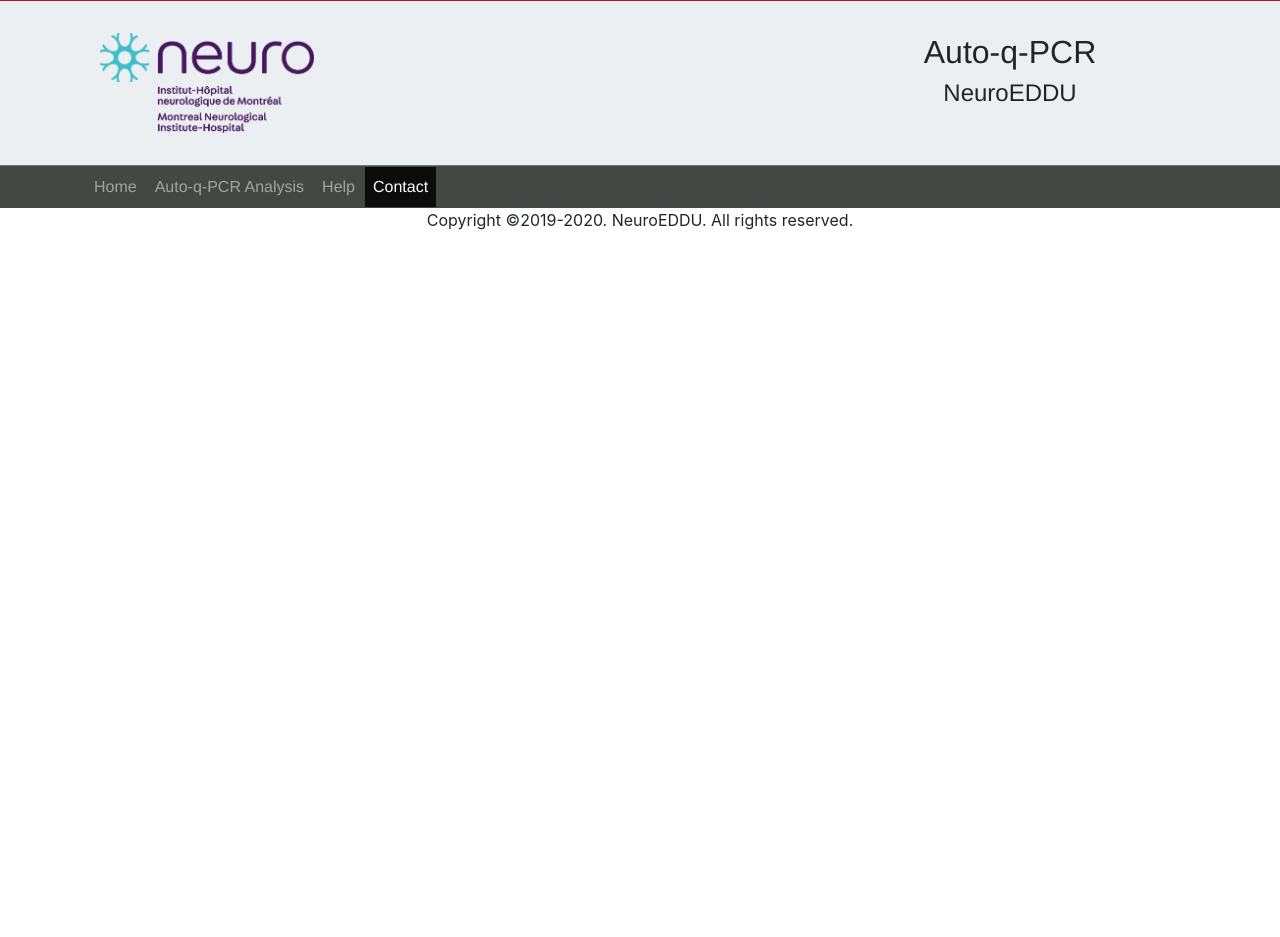
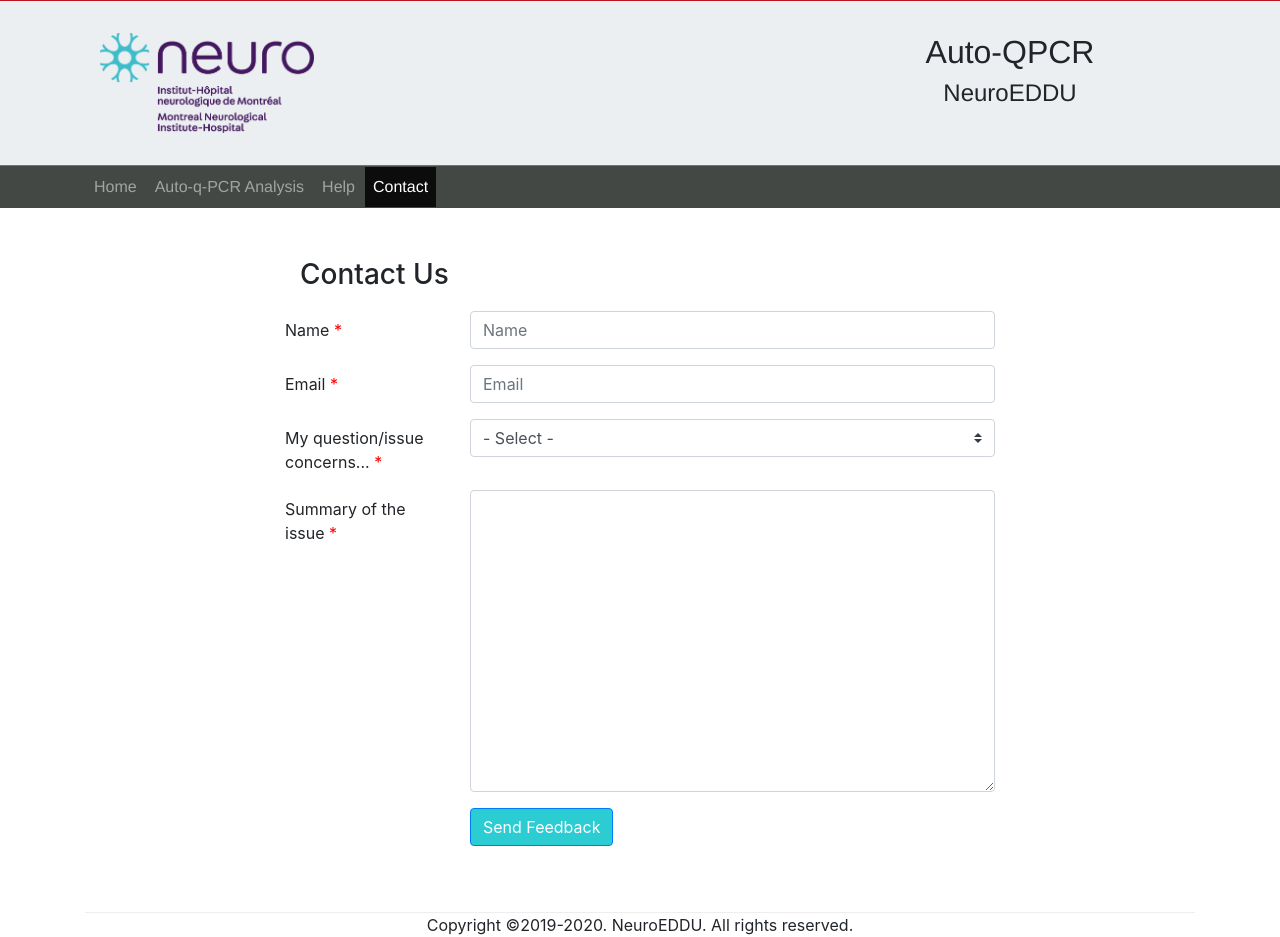
Before and after one commit to gracia-gu/Auto-q-PCR-frontend, a Flask app: page /contact in a window 1280 px wide. Before the commit the page ends 230 px from the top, so only its background shows below. Run offline with Flask 2, Linux system fonts and the light colour scheme; some libraries are stand-ins or nearby versions.

Commit message:
contact form

```diff
--- a/application/routes.py
+++ b/application/routes.py
@@ -1,6 +1,7 @@
-from application import app
+from application import app, mail
 import logging
-from flask import render_template, request, make_response, redirect, flash
+from flask import render_template, request, make_response, flash
+from flask_mail import Message
 import io
 import pandas as pd
 from application import AUTOqPCR, plot, statistics, rx_rename
@@ -21,7 +22,7 @@
 	return render_template('form.html', form=True)
 
 
-@app.route('/download', methods=["POST"])
+@app.route('/form', methods=["POST"])
 def transform_view():
 	# make log file
 	logger = logging.getLogger()
@@ -228,6 +229,18 @@
 	return render_template('help.html', user_guide=True)
 
 
-@app.route('/contact')
+@app.route('/contact', methods=['GET', 'POST'])
 def contact():
-	return render_template('contact.html', contact=True)
+	if request.method == 'POST':
+		name = request.form['name']
+		email = request.form['emailid']
+		subject = request.form['issue']
+		message = request.form['feedback']
+		body = 'Message from '+name+'\n'+message
+
+		msg = Message(subject=subject, sender=email, cc=[email], recipients=["autoqpcr@gmail.com"], reply_to=email, body=body)
+		mail.send(msg)
+		return render_template('contact.html', contact=True)
+
+	elif request.method == 'GET':
+		return render_template('contact.html', contact=True)
--- a/application/static/css/styles.css
+++ b/application/static/css/styles.css
@@ -166,3 +166,22 @@
 .btn-primary:hover {
     background-color: #470A68;
 }
+
+form label.required:after {
+    color: #FF0000;
+    content: " *";
+}
+
+form h4.required:after {
+    color: #FF0000;
+    content: " *";
+}
+
+.footnote p{
+    color: #FF0000;
+    font-size: 90%;
+}
+
+h3 {
+    margin-bottom: 1.2rem;
+}
--- a/application/templates/contact.html
+++ b/application/templates/contact.html
@@ -1,5 +1,54 @@
 {% extends "layout.html" %}
 
 {% block content %}
+    <div class="row row-content">
+        <div class="col-12 col-sm-8 offset-sm-2">
+            <div class="col-12">
+                <h3>Contact Us</h3>
+            </div>
+            <form action="{{ url_for('contact') }}" method="POST">
+                <div class="form-group row">
+                    <label for="name" class="col-md-3 col-form-label required">Name</label>
+                    <div class="col-md-9">
+                        <input type="text" class="form-control" id="name" name="name"
+                               placeholder="Name" required>
+                    </div>
+                </div>
+                <div class="form-group row">
+                    <label for="emailid" class="col-md-3 col-form-label required">Email</label>
+                    <div class="col-md-9">
+                        <input type="email" class="form-control" id="emailid" name="emailid"
+                               placeholder="Email" required>
+                    </div>
+                </div>
+                <div class="form-group row">
+                    <label for="issue" class="col-md-3 col-form-label required">My question/issue concerns...</label>
+                    <div class="col-md-9">
+                        <select class="custom-select" id="issue" name="issue" required>
+                            <option value selected>- Select -</option>
+                            <option value="Auto-QPCR">Auto-QPCR analysis</option>
+                            <option value="Statistical">Statistical analysis</option>
+                            <option value="Paper">Question about the paper</option>
+                            <option value="Technical">Technical issue</option>
+                            <option value="New Feature">New feature</option>
+                            <option value="Other">Other</option>
+                        </select>
+                    </div>
+                </div>
+                <div class="form-group row">
+                    <label for="feedback" class="col-md-3 col-form-label required">Summary of the issue</label>
+                    <div class="col-md-9">
+                                <textarea class="form-control" id="feedback" name="feedback"
+                                          rows="12" required></textarea>
+                    </div>
+                </div>
+                <div class="form-group row">
+                    <div class="offset-md-3 col-md-9">
+                        <button type="submit" value="submit" class="btn btn-primary">Send Feedback</button>
+                    </div>
+                </div>
+            </form>
+        </div>
+    </div>
 
 {% endblock %}
--- a/application/templates/includes/header.html
+++ b/application/templates/includes/header.html
@@ -6,7 +6,7 @@
                      alt="the neuro logo" id="logo">
 			</div>
 			<div id="headerTitle" class="offset-2 col-4">
-				<h1 style="text-align: center; font-size: 200%; white-space: nowrap;">Auto-q-PCR</h1>
+				<h1 style="text-align: center; font-size: 200%; white-space: nowrap;">Auto-QPCR</h1>
 				<h2 style="text-align: center; font-size: 150%; white-space: nowrap;">NeuroEDDU</h2>
 			</div>
 		</div>
@@ -14,8 +14,6 @@
 </header>
 
 <nav class="navbar navbar-dark navbar-expand-sm align-self-center">
-
-
 	<div class="container-fluid">
 		<button class="navbar-toggler" type="button" data-toggle="collapse" data-target="#Navbar">
 			<span class="navbar-toggler-icon"></span>
--- a/application/templates/layout.html
+++ b/application/templates/layout.html
@@ -6,7 +6,8 @@
     <link rel="stylesheet" href="https://maxcdn.bootstrapcdn.com/bootstrap/4.0.0/css/bootstrap.min.css" integrity="sha384-Gn5384xqQ1aoWXA+058RXPxPg6fy4IWvTNh0E263XmFcJlSAwiGgFAW/dAiS6JXm" crossorigin="anonymous">
     <link rel="stylesheet" type="text/css" href="{{ url_for('static', filename='css/styles.css') }}">
     <link rel="icon" type="image/png" href="{{ url_for('static', filename='images/mcgill_logo.png') }}">
-    <title>Auto-q-PCR</title>
+    <title>Auto-QPCR</title>
+    <script src="https://ajax.googleapis.com/ajax/libs/jquery/3.5.1/jquery.min.js"></script>
 </head>
 
 <body>
--- a/requirements.txt
+++ b/requirements.txt
@@ -18,6 +18,7 @@
 bitarray==0.8.3
 bkcharts==0.2
 bleach==3.1.0
+blinker==1.4
 bokeh==1.0.4
 boto==2.49.0
 Bottleneck==1.2.1
@@ -47,6 +48,7 @@
 fastcache==1.0.2
 filelock==3.0.10
 Flask==1.0.2
+Flask-Mail==0.9.1
 future==0.17.1
 gevent==1.4.0
 gffpandas==1.2.0
```
Also changed, not shown: application/__init__.py (+10 -1 lines), application/static/js/scripts.js (+13 -1 lines), application/templates/form.html (+22 -23 lines), 5 other files.
